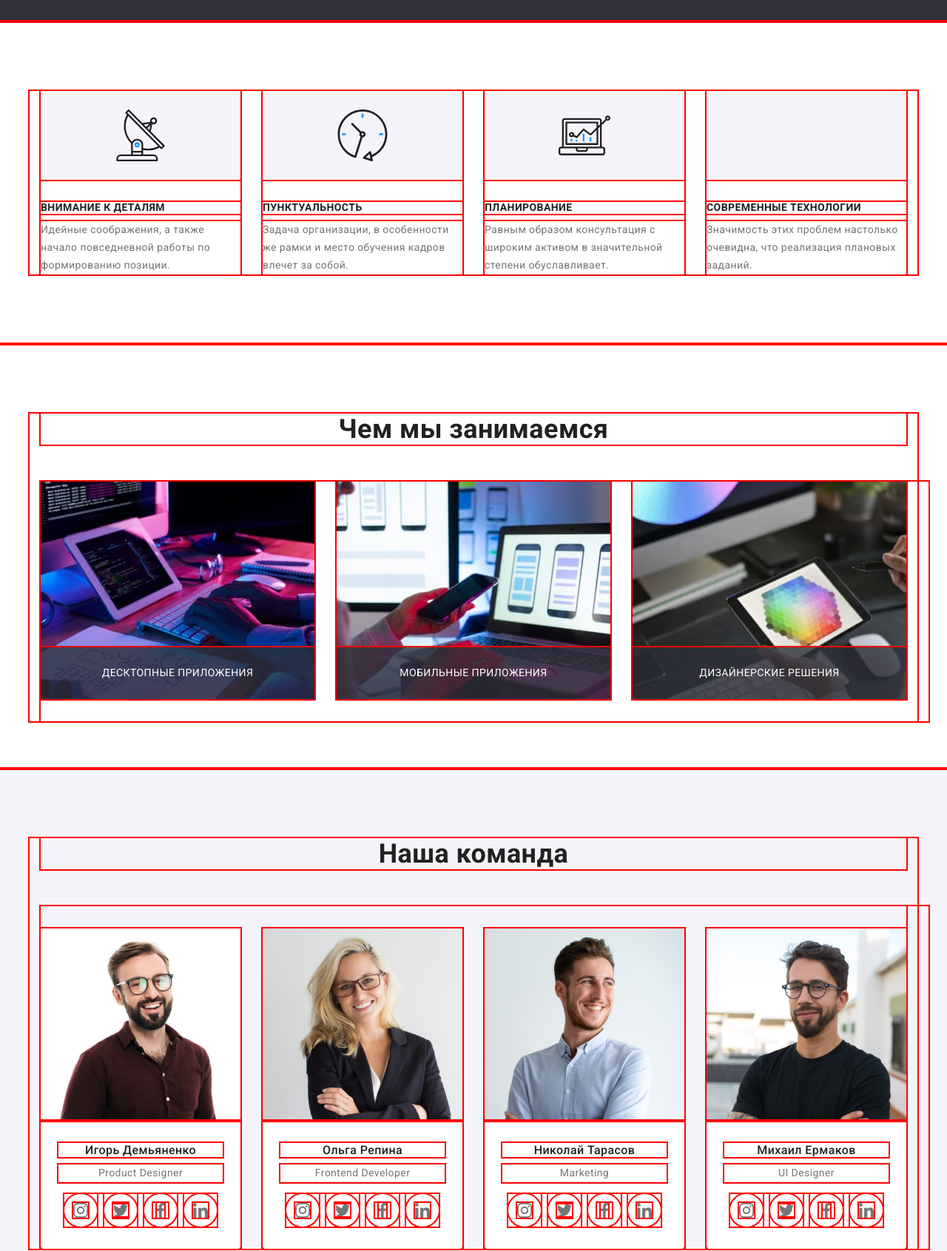
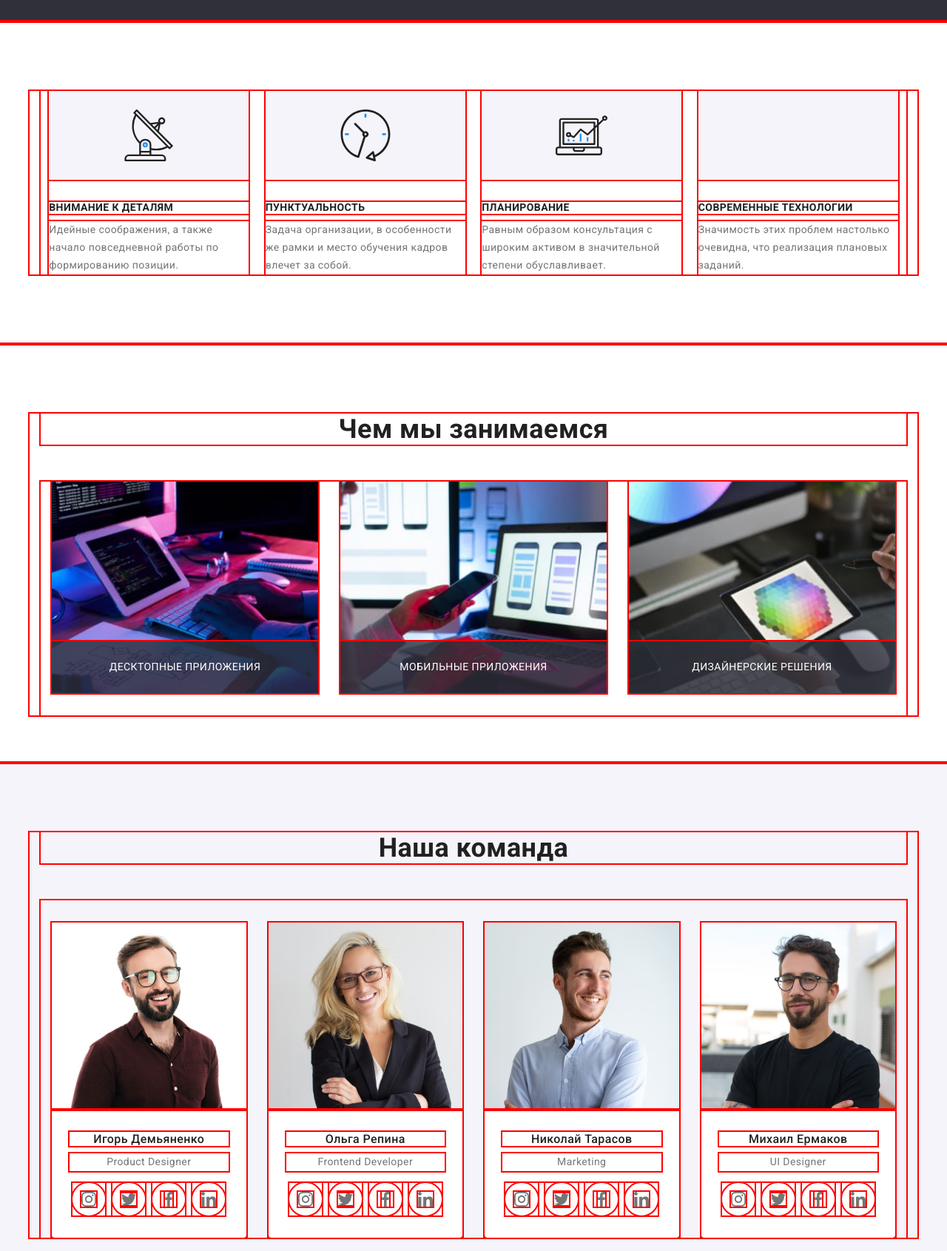
Before and after one commit to Vira-Porada/goit-markup-hw-08, a plain HTML site: page index.html in a window 1280 px wide. Shown: the part 1060-2751 px from the top of the page at 74% size. Drawn offline with nearby package versions, Linux system fonts and the light colour scheme.

Commit message:
редагує відступи в усіх секціях

```diff
--- a/saas/components/_activities-list.scss
+++ b/saas/components/_activities-list.scss
@@ -8,14 +8,15 @@
   display: flex;
   padding: 0;
   margin: 0;
-  margin-right: -30px;
+  // margin-right: -30px;
   margin-bottom: -30px;
+  justify-content: space-around;
 }
 
 .activities-list__item {
   position: relative;
   flex-basis: calc((100% - 30px * 3) / 3);
-  margin-right: 30px;
+  // margin-right: 30px;
   margin-bottom: 30px;
 }
 
--- a/saas/components/_benefit.scss
+++ b/saas/components/_benefit.scss
@@ -25,6 +25,7 @@
   @media screen and (min-width: 768px) {
     display: flex;
     flex-wrap: wrap;
+    justify-content: space-around;
     padding: 0px;
     margin: 0px;
     // margin-right: -30px;
@@ -49,17 +50,17 @@
   }
 }
 
-.benefit-list__item:nth-child(2n + 1) {
-  @media screen and (max-width: 1119px) {
-    margin-right: 30px;
-  }
-}
+// .benefit-list__item:nth-child(2n + 1) {
+//   @media screen and (max-width: 1119px) {
+//     margin-right: 30px;
+//   }
+// }
 
-.benefit-list__item:not(:last-child) {
-  @media screen and (min-width: 1200px) {
-    margin-right: 30px;
-  }
-}
+// .benefit-list__item:not(:last-child) {
+//   @media screen and (min-width: 1200px) {
+//     margin-right: 30px;
+//   }
+// }
 
 .benefit-list__item::before {
   display: flex;
--- a/saas/components/_clients.scss
+++ b/saas/components/_clients.scss
@@ -6,7 +6,8 @@
 .clients-list {
   display: flex;
   margin-bottom: -30px;
-  margin-right: -30px;
+  justify-content: space-between;
+  // margin-right: -30px;
 
   @media screen and (min-width: 480px) {
     flex-wrap: wrap;
@@ -45,7 +46,7 @@
 }
 
 .clients-list__item {
-  margin-right: 30px;
+  // margin-right: 30px;
   margin-bottom: 30px;
 
   @media screen and (min-width: 480px) {
--- a/saas/components/_team.scss
+++ b/saas/components/_team.scss
@@ -15,10 +15,10 @@
   @media screen and (min-width: 768px) {
     display: flex;
     flex-wrap: wrap;
-    justify-content: center;
+    justify-content: space-around;
     padding: 0;
     margin: 0;
-    margin-right: -30px;
+    // margin-right: -30px;
   }
 
   @media screen and (min-width: 1200px) {
@@ -28,7 +28,6 @@
 
 .team-list__item {
   @media screen and (min-width: 480px) {
-    // flex-basis: calc(100% / 4 - 30px);
     margin-top: 30px;
     text-align: center;
     box-shadow: 0px 1px 3px rgba(0, 0, 0, 0.12), 0px 1px 1px rgba(0, 0, 0, 0.14),
@@ -38,7 +37,7 @@
 
   @media screen and (min-width: 768px) {
     flex-basis: calc((100% / 2) - 30px);
-    margin-right: 30px;
+    // margin-right: 30px;
   }
 
   @media screen and (min-width: 1200px) {
--- a/saas/components/_works.scss
+++ b/saas/components/_works.scss
@@ -11,7 +11,8 @@
   @media screen and (min-width: 768px) {
     display: flex;
     flex-wrap: wrap;
-    margin-right: -30px;
+    justify-content: space-around;
+    // margin-right: -30px;
     margin-bottom: -30px;
   }
 }
@@ -19,7 +20,7 @@
 .works__item {
   @media screen and (min-width: 768px) {
     flex-basis: calc(100% / 2 - 30px);
-    margin-right: 30px;
+    // margin-right: 30px;
     margin-bottom: 30px;
   }
 
```
Also changed, not shown: css/main.css, css/main.min.css, 2 other files.
